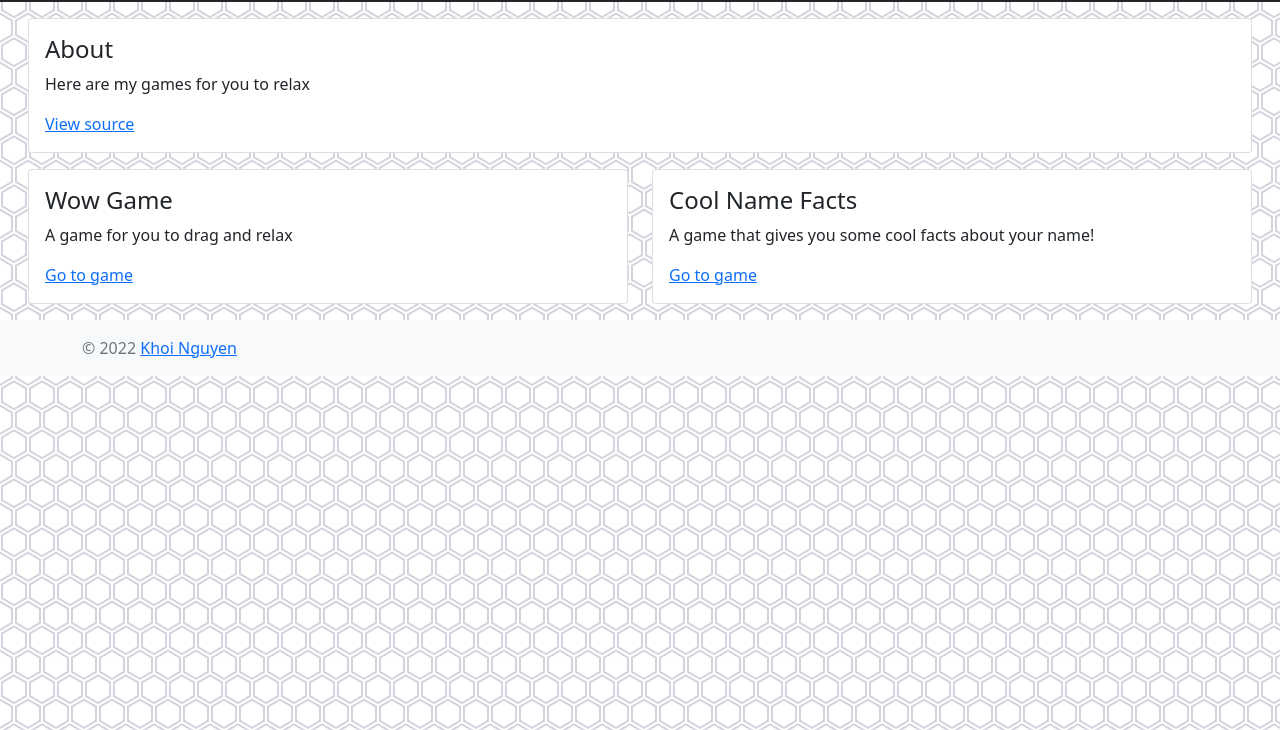
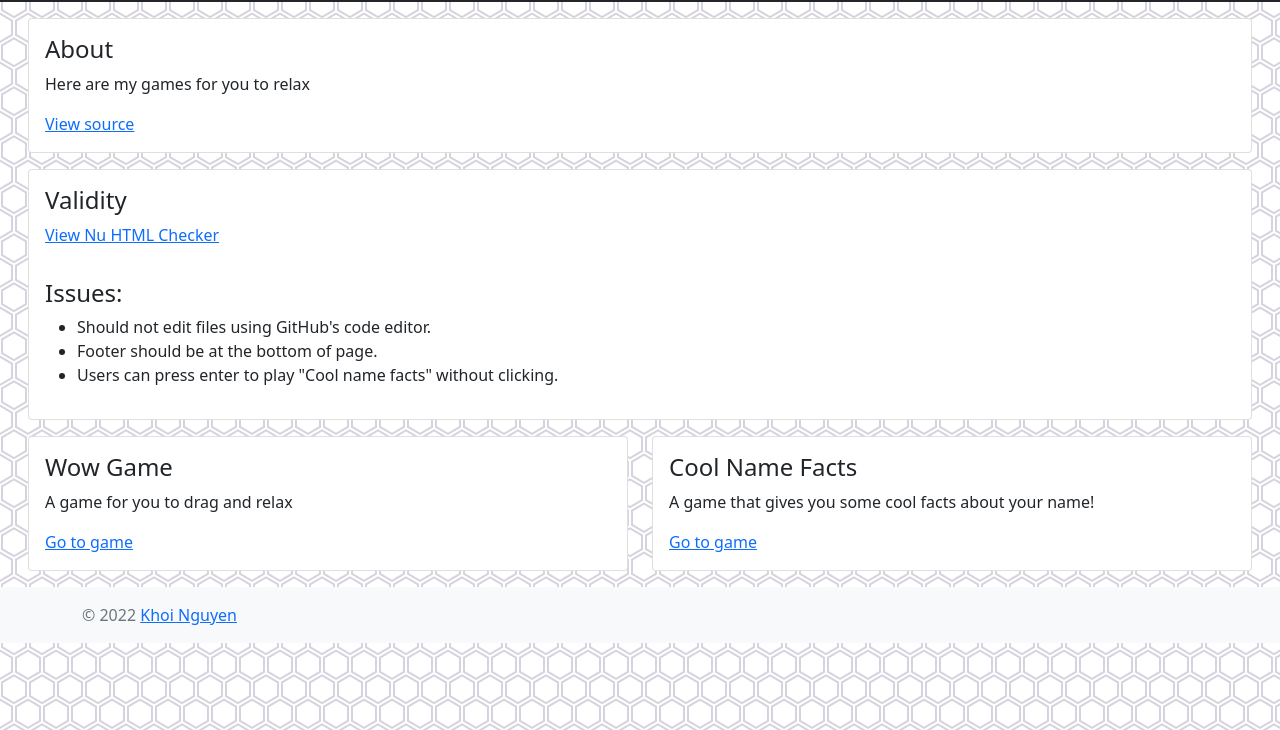
Before and after one commit to KhoiUna/cis-echo-lab, a plain HTML site: page index.html in a window 1280 px wide. Shown: the part 70-800 px from the top of the page. Drawn offline with nearby package versions, Linux system fonts and the light colour scheme.

Commit message:
add issues and html checker link

```diff
--- a/index.html
+++ b/index.html
@@ -32,6 +32,33 @@
                 class="card-link"
                 >View source</a
               >
+            </div>
+          </div>
+        </div>
+      </div>
+
+      <div class="row" style="margin: 1rem">
+        <div class="col-sm-12">
+          <div class="card">
+            <div class="card-body">
+              <h4 class="card-title">Validity</h4>
+              <a
+                href="https://validator.w3.org/nu/?showsource=yes&doc=https%3A%2F%2Fkhoiuna.github.io%2Fcis-echo-lab%2F"
+                class="card-link"
+                >View Nu HTML Checker</a
+              >
+            </div>
+
+            <div class="card-body">
+              <h4 class="card-title">Issues:</h4>
+              <ul>
+                <li>Should not edit files using GitHub's code editor.</li>
+                <li>Footer should be at the bottom of page.</li>
+                <li>
+                  Users can press enter to play "Cool name facts" without
+                  clicking.
+                </li>
+              </ul>
             </div>
           </div>
         </div>
```
